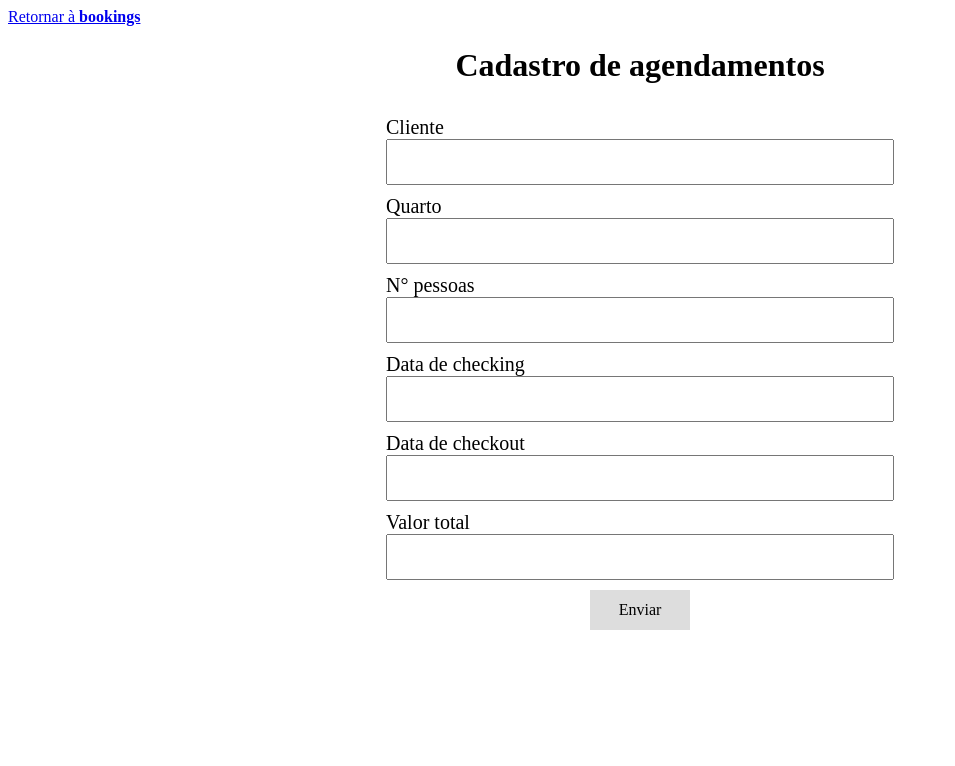
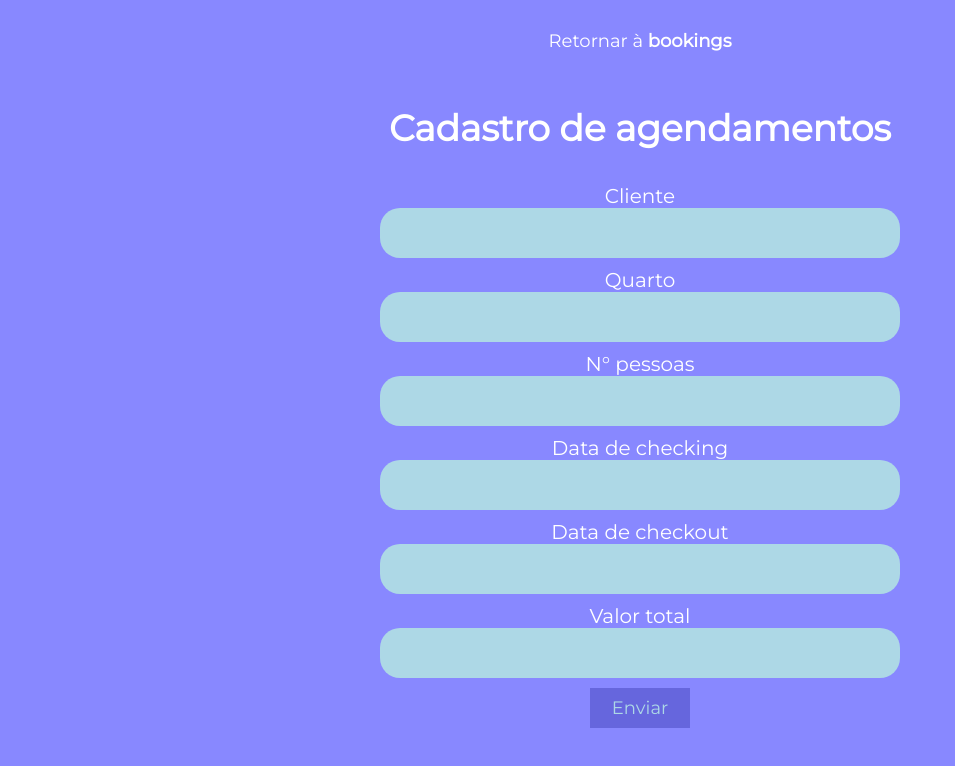
Before and after one commit to guilhermesordi/sgs-hospedagens, a Next.js app: page /add-booking in a window 1280 px wide. Shown: the top 766 px of the page, without its empty margins (0-955 px from the left). Built offline with nearby package versions, Linux system fonts and the light colour scheme.

Commit message:
feat: adding styles

```diff
--- a/next.config.js
+++ b/next.config.js
@@ -1,4 +1,11 @@
 /** @type {import('next').NextConfig} */
-const nextConfig = {}
+const nextConfig = {
+    experimental: {
+      appDir: true,
+    },
+    compiler: {
+      styledComponents: true,
+    },
+  }
 
-module.exports = nextConfig
+  module.exports = nextConfig
--- a/src/components/Header/Header.tsx
+++ b/src/components/Header/Header.tsx
@@ -4,6 +4,15 @@ const HeaderContainer = styled.div`
   display: flex;
   flex-direction: row;
   gap: 10px;
+  padding: 30px;
+
+  a{
+    text-decoration: none;
+    color: white;
+    &:hover{
+      color: lightblue;
+    }
+  }
 
   > :not(:last-child)::after {
     content: '|';
--- /dev/null
+++ b/src/pages/_app.tsx
@@ -0,0 +1,20 @@
+import { AppProps } from "next/app";
+import styled from "styled-components";
+
+const Container = styled.div`
+    display: flex;
+    flex-direction: column;
+    justify-content: center;
+    align-items: center;
+    font-size: large;
+    border-radius: 10px;
+`;
+
+export default function MyApp({ Component, pageProps }: AppProps){
+    return (
+        <Container>
+            <Component {...pageProps} />
+        </Container>
+    )
+
+}
--- /dev/null
+++ b/src/pages/_document.tsx
@@ -0,0 +1,27 @@
+import { Html, Head, Main, NextScript } from 'next/document'
+
+export default function Document() {
+  return (
+    <Html lang="en">
+      <Head>
+        <link rel="preconnect" href="https://fonts.googleapis.com/" />
+        <link rel="preconnect" href="https://fonts.gstatic.com/" />
+        <link
+          href="https://fonts.googleapis.com/css2?family=Montserrat:wght@200;400&display=swap"
+          rel="stylesheet"
+        />
+      </Head>
+      <body style={{
+            margin: 0,
+            backgroundColor: '#88f',
+            fontFamily: 'Montserrat',
+            color: 'white',
+
+
+        }}>
+        <Main />
+        <NextScript />
+      </body>
+    </Html>
+  )
+}
--- a/src/pages/add-booking.tsx
+++ b/src/pages/add-booking.tsx
@@ -23,11 +23,11 @@ const Form = styled.form`
     display: flex;
     align-items: center;
     justify-content: center;
-
-    background-color: #ddd;
+    color: lightblue;
+    background-color: #66d;
 
     &:hover {
-      background-color: #ccc;
+      background-color: #55c;
     }
   }
 `;
@@ -39,11 +39,24 @@ const ItemContainer = styled.div`
   font-size: 20px;
 
   input {
+    all: unset;
     width: 500px;
     height: 40px;
     font-size: 16px;
+    background-color: lightblue;
+    padding: 5px 10px;
+    border-radius: 20px;
   }
+
+  label{
+    display: flex;
+    flex-direction: column;
+    justify-content: center;
+    align-items: center;
+  }
+
 `;
+
 
 export default function AddCustomerPage() {
   const [customer, setCustomer] = useState<string>('');
```
Also changed, not shown: src/pages/add-customer.tsx (+8 -3 lines), src/pages/bookings.tsx (+11 -2 lines), src/pages/customers.tsx (+11 -2 lines), src/pages/rooms.tsx (+11 -2 lines).
